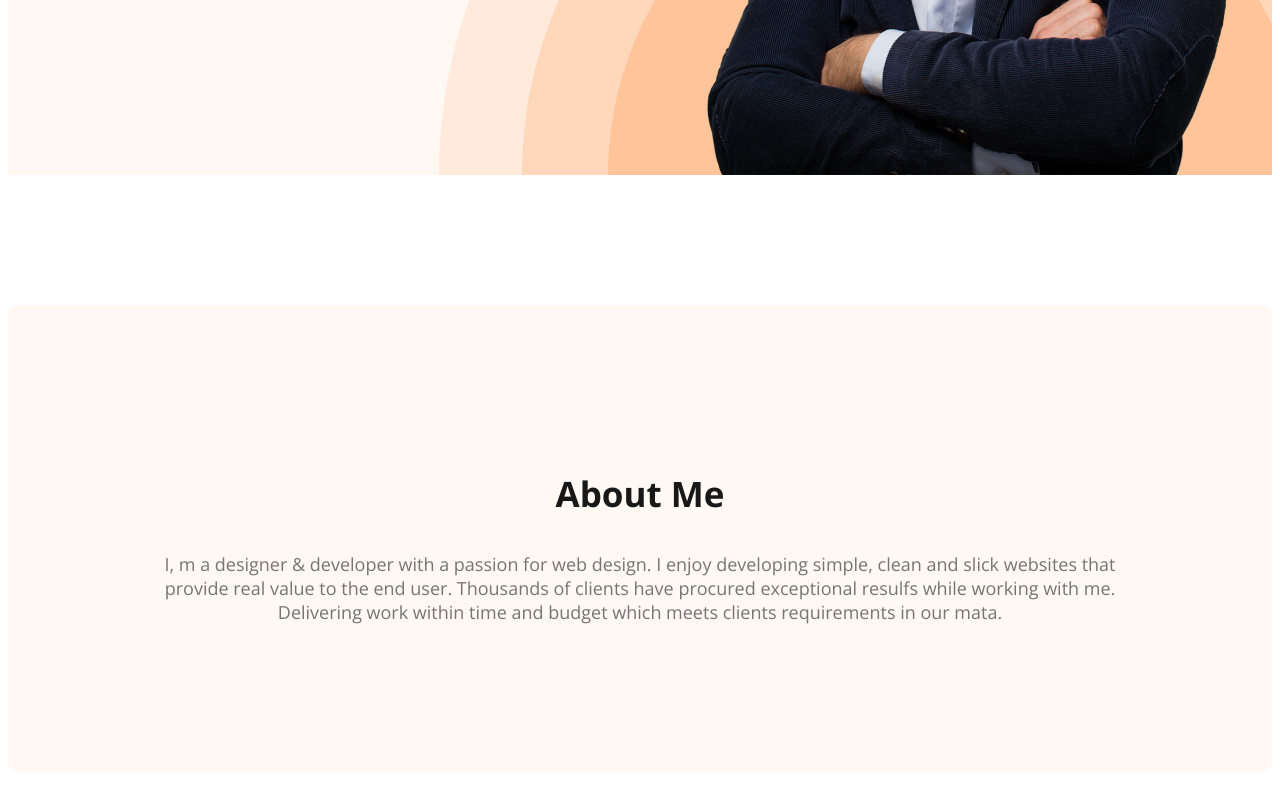
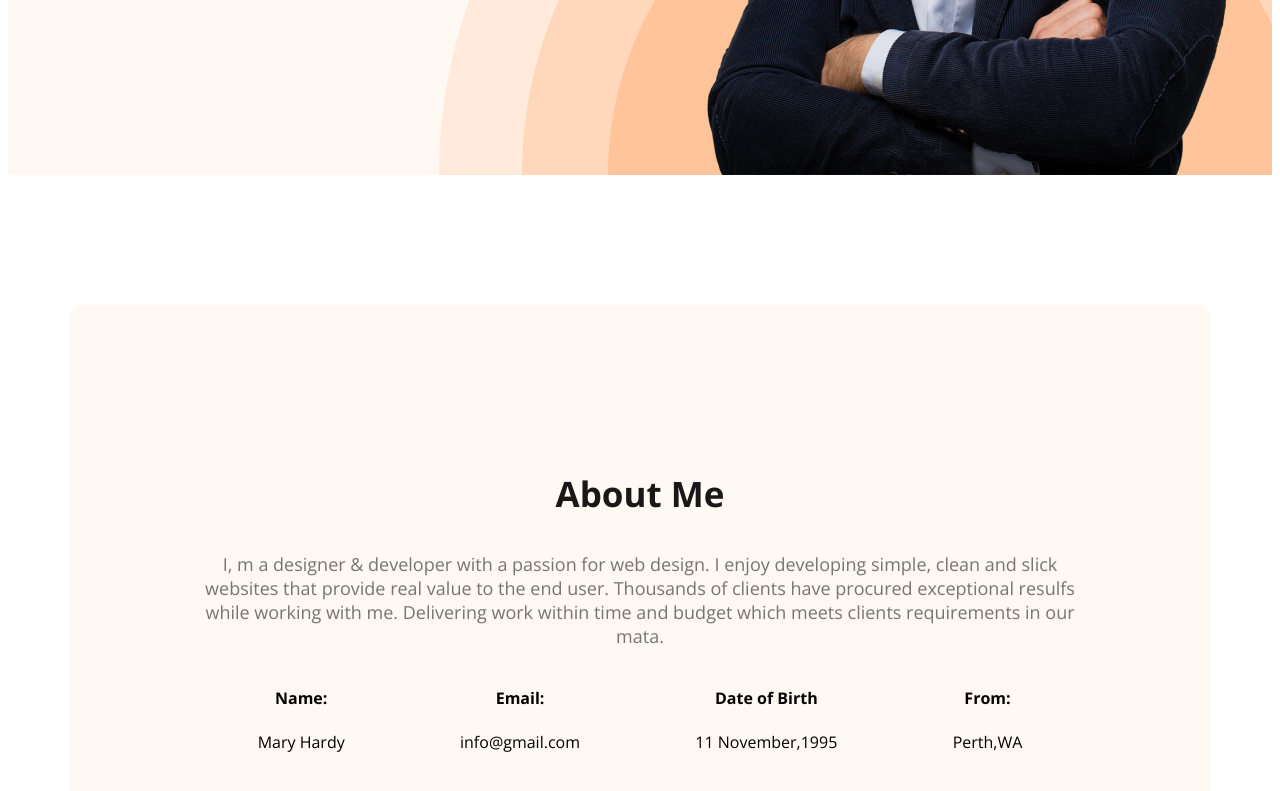
Before and after one commit to afrashammi/web-developer-portfolio, a plain HTML site: page index.html in a window 1280 px wide. Shown: the part 690-1481 px from the top of the page. Drawn offline with nearby package versions, Linux system fonts and the light colour scheme.

Commit message:
added about informarion

```diff
--- a/index.html
+++ b/index.html
@@ -38,6 +38,25 @@
         <p class="section-description">
             I, m a designer & developer with a passion for web design. I enjoy developing simple, clean and slick websites that provide real value to the end user. Thousands of clients have procured exceptional resulfs while working with me. Delivering work within time and budget which meets clients requirements in our mata.
         </p>
+        <div class="about-info-container">
+            <div class="about-info">
+                <h4 class="info-title">Name:</h4>
+                <p class="info-description">Mary Hardy</p>
+            </div>
+            <div class="about-info">
+                <h4 class="info-title">Email:</h4>
+                <p class="info-description">info@gmail.com</p>
+            </div>
+            <div class="about-info">
+                <h4 class="info-title">Date of Birth</h4>
+                <p class="info-description">11 November,1995</p>
+            </div>
+            <div class="about-info">
+                <h4 class="info-title">From:</h4>
+                <p class="info-description">Perth,WA</p>
+            </div>
+
+        </div>
     </section>
    </main>
    <footer>
--- a/styles/portfolio.css
+++ b/styles/portfolio.css
@@ -81,3 +81,14 @@ nav a{
     text-align: center;
     font-size: 18px;
 }
+main{
+    max-width: 1140px;
+    margin: 0 auto;
+}
+.about-info-container{
+    display: flex;
+    justify-content: space-around;
+}
+.about-info{
+    text-align: center;
+}
```
